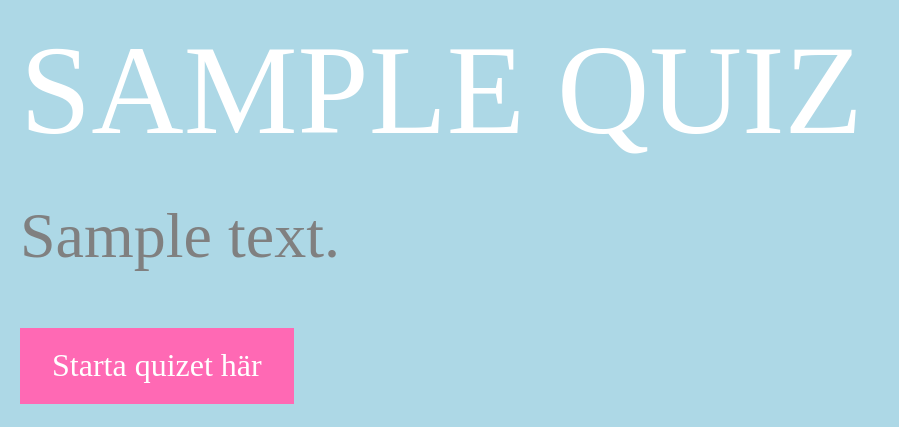
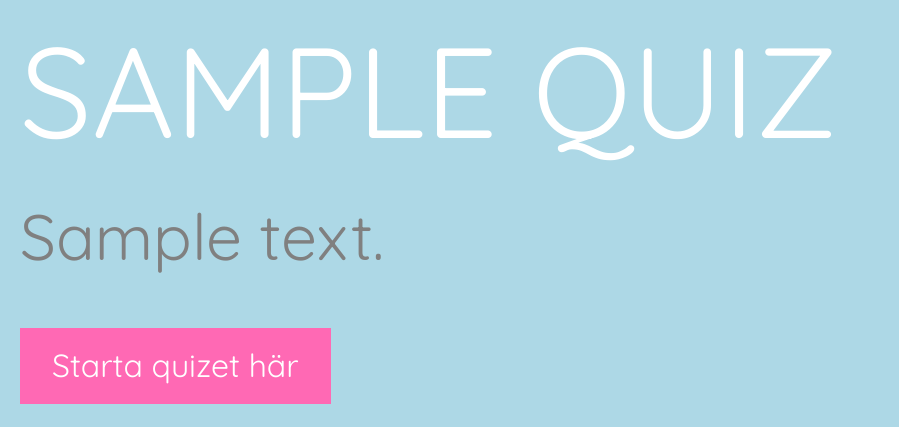
Before and after one commit to sofiemnilsson/quizproject, a Django app: page /quiz/1/ in a window 1280 px wide. Shown: the top 427 px of the page, without its empty margins (0-899 px from the left). Run offline with Django 3.2, Linux system fonts and the light colour scheme; tables that the repository leaves empty hold one stand-in row (values such as "Sample post"); some libraries are stand-ins or nearby versions.

Commit message:
Added Google Font

```diff
--- a/static/stylequiz.css
+++ b/static/stylequiz.css
@@ -1,7 +1,10 @@
+
+@import url('https://fonts.googleapis.com/css?family=Quicksand');
+
 
 body {
 	background: lightblue;
-	font-family: Graphik;
+	font-family: 'Quicksand', sans-serif;
 	font-size: 14pt;
 	margin: 20;
 }
```
